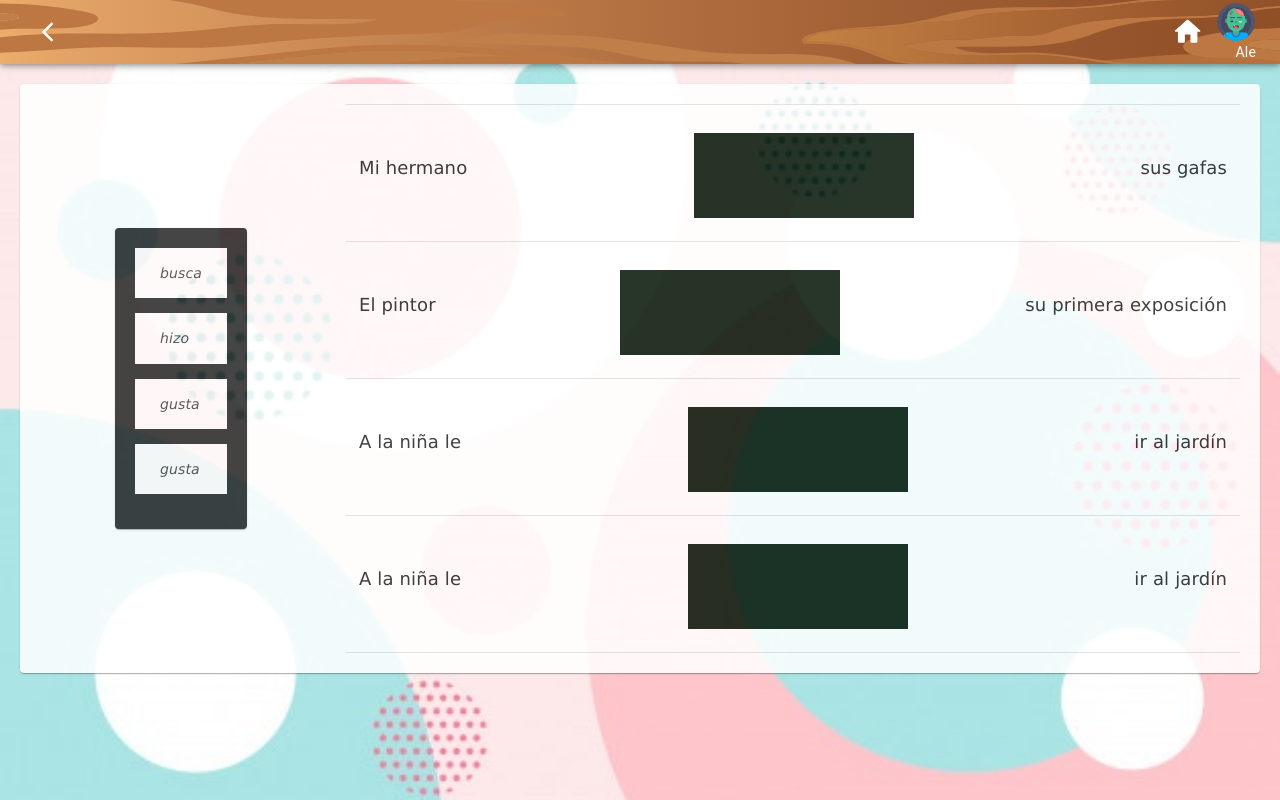
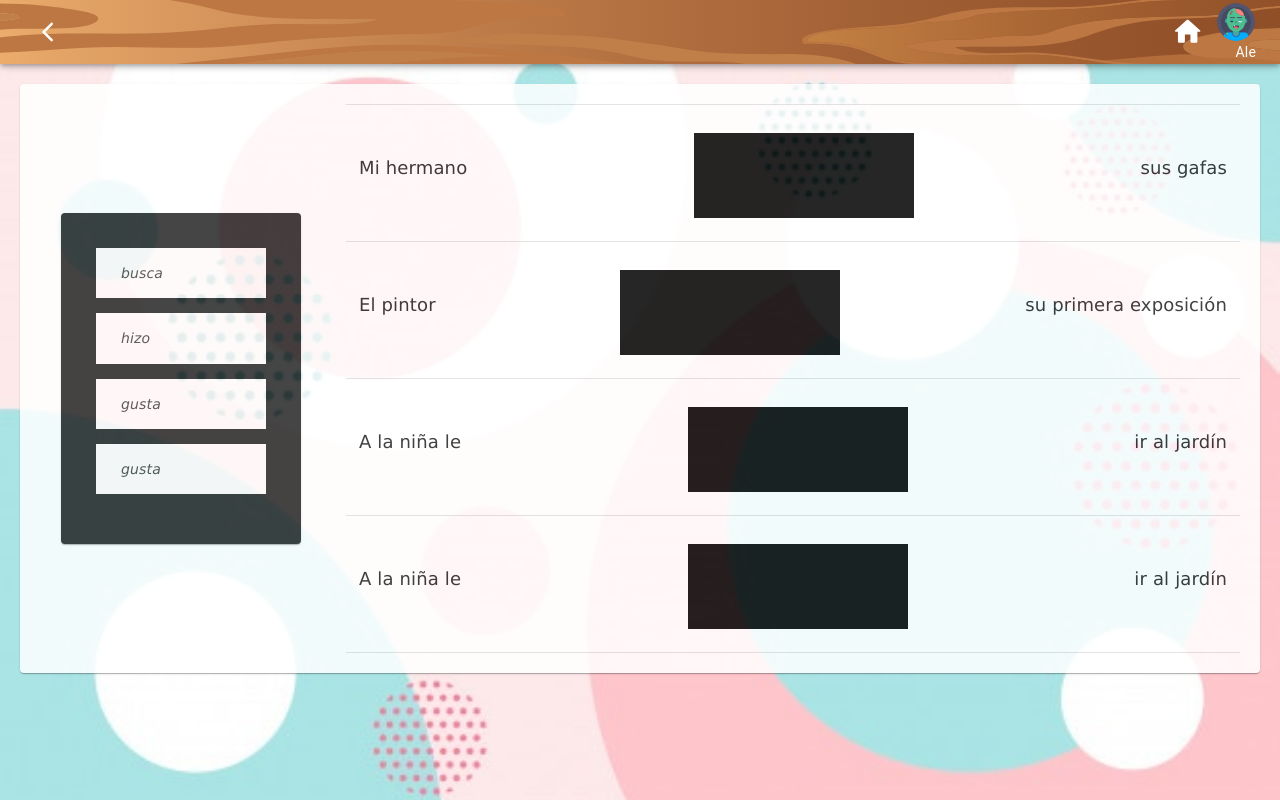
Before and after one commit to buscoma/lenguag1, a React (Create React App) app: page /palabras_perdidas in a window 1280 px wide. Built offline with nearby package versions, Linux system fonts and the light colour scheme; no server answers; sample sign-in values are in the browser's storage; a web font is replaced by a local one.

Commit message:
Me encontre una linsa sorpresa en palabras perdidas,pasaba como parametro una clase como parametro, pero no la aplicaba correctamente

```diff
--- /dev/null
+++ b/src/Views/PalabrasPerdidas/Components/Board/Styles/index.js
@@ -0,0 +1,27 @@
+import { makeStyles } from '@material-ui/core/styles';
+
+
+
+const useStylesBoard = makeStyles(() => ({
+    CasillaLlena: {
+        width : "100%",
+        maxWidth : "230px",
+        height : "90px",
+        backgroundColor: "rgb(3, 19, 5)",
+        padding : "15px",
+    },
+    casillaVacia: {
+        display : "flex",
+        width : "100%",
+        padding : "15px",
+        minHeight: "200px",
+        minWidth : "200px",
+        backgroundColor : 'black',
+        flexDirection : "column"
+    }
+}));
+
+
+export  {
+    useStylesBoard,
+};
--- a/src/Views/PalabrasPerdidas/Components/Board/index.js
+++ b/src/Views/PalabrasPerdidas/Components/Board/index.js
@@ -1,6 +1,11 @@
 import React from "react";
 
+import {useStylesBoard} from './Styles';
+
 function Board(props) {
+
+  const classesBoard = useStylesBoard();
+
   const drop = (e) => {
     e.preventDefault();
     const card_id = e.dataTransfer.getData("card_id");
@@ -18,7 +23,7 @@ function Board(props) {
   return (
     <div
       id={props.id}
-      className={props.className}
+      className={ props.empty === false ? classesBoard.CasillaLlena : classesBoard.casillaVacia}
       onDrop={drop}
       onDragOver={dragOver}
     >
--- a/src/Views/PalabrasPerdidas/Styles/index.js
+++ b/src/Views/PalabrasPerdidas/Styles/index.js
@@ -10,7 +10,9 @@ const useStylesPaper = makeStyles({
     rootBlack:{
         opacity: 0.85,
         padding: "20px",
-        backgroundColor: "black"
+        backgroundColor: "black",
+        minHeight: "300px",
+        minWidth : "200px",
     }
 });
 
--- a/src/Views/PalabrasPerdidas/Styles/palabrasPerdidas.css
+++ b/src/Views/PalabrasPerdidas/Styles/palabrasPerdidas.css
@@ -61,14 +61,6 @@
   padding: 15px;
 }
 
-.boxPalabras .board {
-  display: flex;
-  flex-direction: column;
-
-  width: 100%;
-  padding: 15px;
-  min-height: 200px;
-}
 
 .flexbox {
   display: inline-flex;
@@ -82,16 +74,3 @@
   margin: 0 auto; /* to center it*/
   padding: 15px;
 }
-
-.flexbox .board {
-
-
-  width: 100%;
-  max-width: 230px;
-
-  height: 90px;
-
-  background-color: rgb(3, 19, 5);
-
-  padding: 15px;
-}
--- a/src/Views/PalabrasPerdidas/index.js
+++ b/src/Views/PalabrasPerdidas/index.js
@@ -69,7 +69,7 @@ function PalabrasPerdidas() {
             <Paper className={clasessPaper.rootBlack}>
               <Board id="board-0" className="board">
                 {row.map((item) => (
-                  <Card id={item.id} draggable="true" classes={clasessCard}>
+                  <Card id={item.id} draggable="true" empty={false} classes={clasessCard}>
                     {" "}
                     <p> {item.palabra} </p>{" "}
                   </Card>
@@ -89,7 +89,7 @@ function PalabrasPerdidas() {
                       {item.frase_frente}
                     </p>
                     <div className="flexbox">
-                      <Board id="board-1" className="board" />
+                      <Board id="board-1" empty={true} className="board" />
                     </div>
                     <p>
                       {item.frase_atras}{" "}
```
